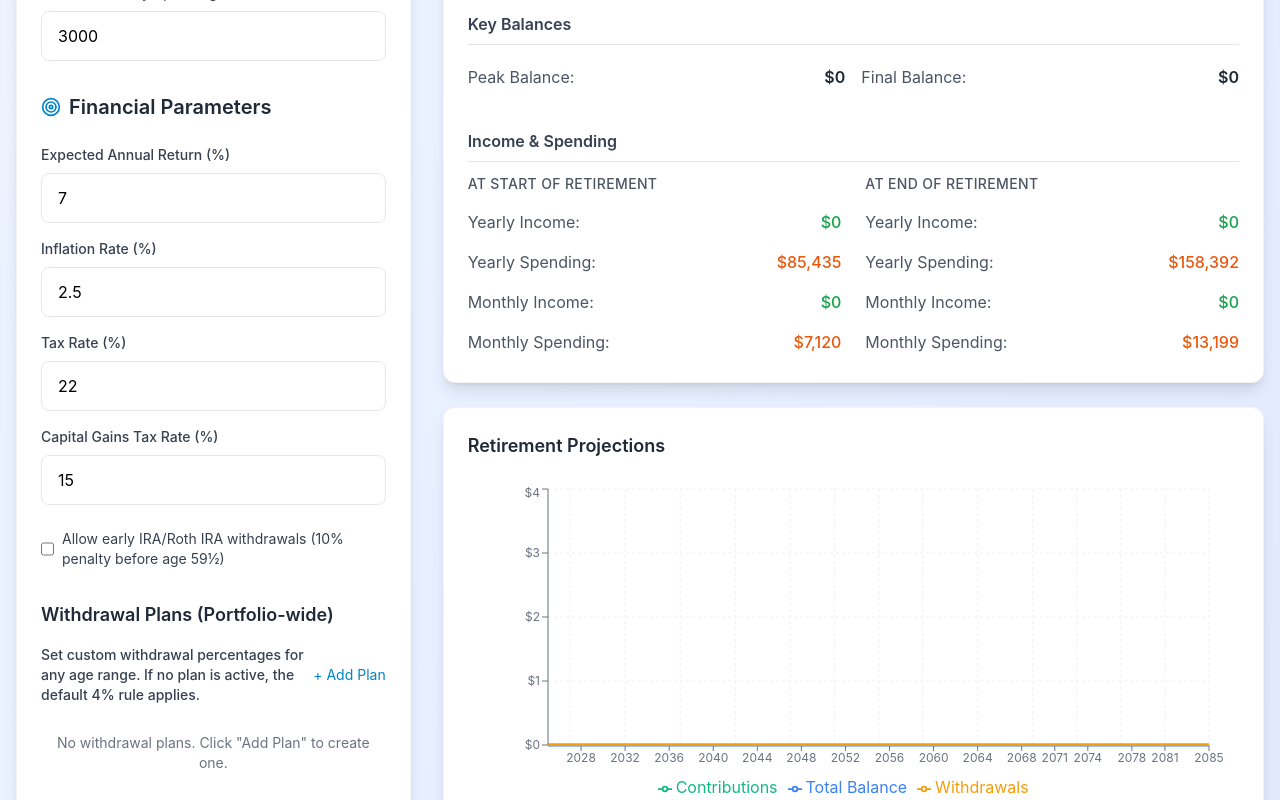
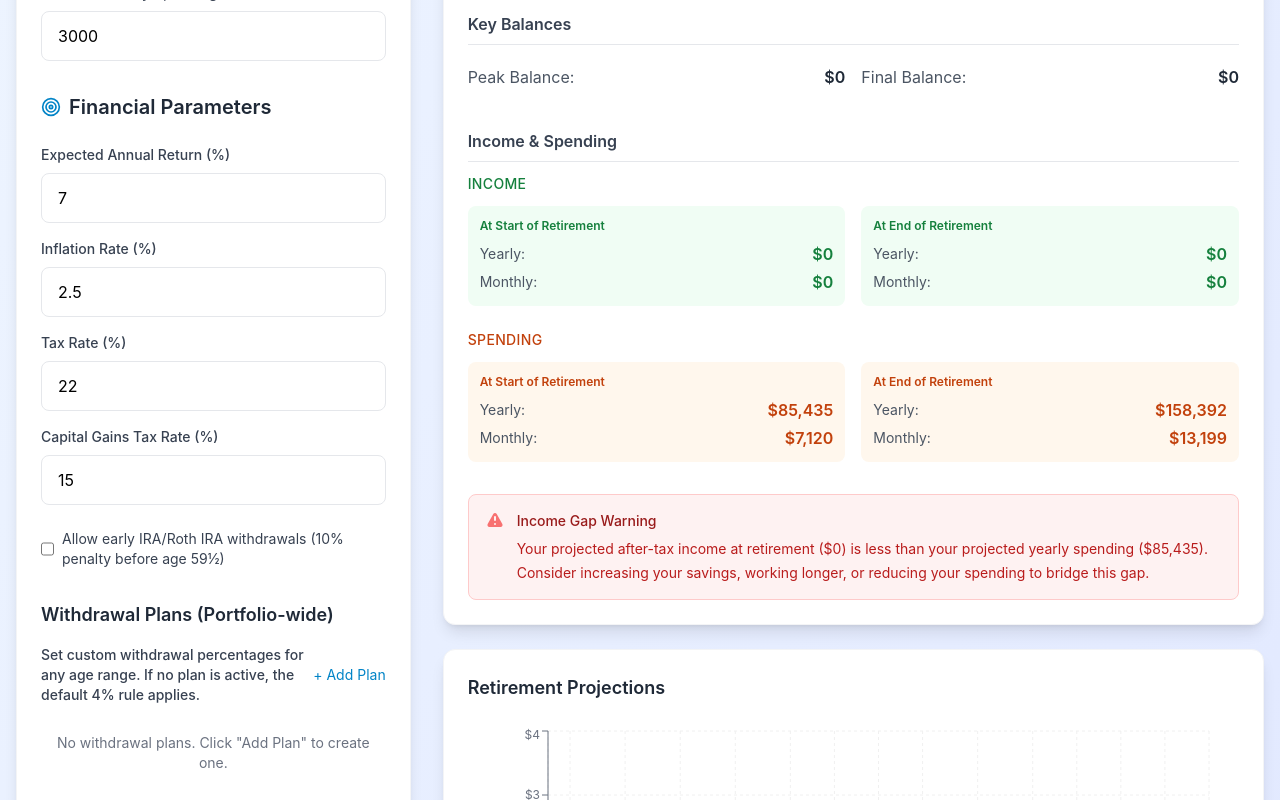
Before and after one commit to trevorlitsey/grainflow, a React (Vite) app: page / in a window 1280 px wide. Shown: the part 612-1412 px from the top of the page. Built offline with nearby package versions, Linux system fonts and the light colour scheme.

Commit message:
add warning

```diff
--- a/src/components/SummaryMetrics.tsx
+++ b/src/components/SummaryMetrics.tsx
@@ -149,22 +149,82 @@ const SummaryMetrics = ({ projections, data }: SummaryMetricsProps) => {
             <h4 className="text-md font-semibold text-gray-700 mb-3 pb-2 border-b border-gray-200">
               Income & Spending
             </h4>
-            <div className="grid grid-cols-1 md:grid-cols-2 gap-6">
-              {/* Start of Retirement */}
-              <div className="space-y-3">
-                <h5 className="text-sm font-medium text-gray-600 uppercase tracking-wide">
+            <div className="space-y-6">
+              {/* Income Section */}
+              <div>
+                <h5 className="text-sm font-medium text-green-700 uppercase tracking-wide mb-3">
+                  Income
+                </h5>
+                <div className="grid grid-cols-1 md:grid-cols-2 gap-4">
+                  <div className="bg-green-50 rounded-lg p-3">
+                    <h6 className="text-xs font-semibold text-green-700 mb-2">
                       At Start of Retirement
-                </h5>
-                <div className="space-y-2">
-                  <div className="flex justify-between items-center py-1">
-                    <span className="text-gray-600">Yearly Income:</span>
-                    <span className="font-medium text-green-600">
-                      {formatCurrency(retirementProjection?.withdrawals || 0)}
+                    </h6>
+                    <div className="space-y-1">
+                      <div className="flex justify-between items-center">
+                        <span className="text-sm text-gray-600">Yearly:</span>
+                        <span className="font-semibold text-green-700">
+                          {formatCurrency(
+                            (retirementProjection?.withdrawals || 0) -
+                              (retirementProjection?.taxes || 0)
+                          )}
                         </span>
                       </div>
-                  <div className="flex justify-between items-center py-1">
-                    <span className="text-gray-600">Yearly Spending:</span>
-                    <span className="font-medium text-orange-600">
+                      <div className="flex justify-between items-center">
+                        <span className="text-sm text-gray-600">Monthly:</span>
+                        <span className="font-semibold text-green-700">
+                          {formatCurrency(
+                            ((retirementProjection?.withdrawals || 0) -
+                              (retirementProjection?.taxes || 0)) /
+                              12
+                          )}
+                        </span>
+                      </div>
+                    </div>
+                  </div>
+                  <div className="bg-green-50 rounded-lg p-3">
+                    <h6 className="text-xs font-semibold text-green-700 mb-2">
+                      At End of Retirement
+                    </h6>
+                    <div className="space-y-1">
+                      <div className="flex justify-between items-center">
+                        <span className="text-sm text-gray-600">Yearly:</span>
+                        <span className="font-semibold text-green-700">
+                          {formatCurrency(
+                            (endProjection?.withdrawals || 0) -
+                              (endProjection?.taxes || 0)
+                          )}
+                        </span>
+                      </div>
+                      <div className="flex justify-between items-center">
+                        <span className="text-sm text-gray-600">Monthly:</span>
+                        <span className="font-semibold text-green-700">
+                          {formatCurrency(
+                            ((endProjection?.withdrawals || 0) -
+                              (endProjection?.taxes || 0)) /
+                              12
+                          )}
+                        </span>
+                      </div>
+                    </div>
+                  </div>
+                </div>
+              </div>
+
+              {/* Spending Section */}
+              <div>
+                <h5 className="text-sm font-medium text-orange-700 uppercase tracking-wide mb-3">
+                  Spending
+                </h5>
+                <div className="grid grid-cols-1 md:grid-cols-2 gap-4">
+                  <div className="bg-orange-50 rounded-lg p-3">
+                    <h6 className="text-xs font-semibold text-orange-700 mb-2">
+                      At Start of Retirement
+                    </h6>
+                    <div className="space-y-1">
+                      <div className="flex justify-between items-center">
+                        <span className="text-sm text-gray-600">Yearly:</span>
+                        <span className="font-semibold text-orange-700">
                           {formatCurrency(
                             12 *
                               data.currentMonthlySpending *
@@ -175,17 +235,9 @@ const SummaryMetrics = ({ projections, data }: SummaryMetricsProps) => {
                           )}
                         </span>
                       </div>
-                  <div className="flex justify-between items-center py-1">
-                    <span className="text-gray-600">Monthly Income:</span>
-                    <span className="font-medium text-green-600">
-                      {formatCurrency(
-                        (retirementProjection?.withdrawals || 0) / 12
-                      )}
-                    </span>
-                  </div>
-                  <div className="flex justify-between items-center py-1">
-                    <span className="text-gray-600">Monthly Spending:</span>
-                    <span className="font-medium text-orange-600">
+                      <div className="flex justify-between items-center">
+                        <span className="text-sm text-gray-600">Monthly:</span>
+                        <span className="font-semibold text-orange-700">
                           {formatCurrency(
                             data.currentMonthlySpending *
                               Math.pow(
@@ -197,22 +249,14 @@ const SummaryMetrics = ({ projections, data }: SummaryMetricsProps) => {
                       </div>
                     </div>
                   </div>
-
-              {/* End of Retirement */}
-              <div className="space-y-3">
-                <h5 className="text-sm font-medium text-gray-600 uppercase tracking-wide">
+                  <div className="bg-orange-50 rounded-lg p-3">
+                    <h6 className="text-xs font-semibold text-orange-700 mb-2">
                       At End of Retirement
-                </h5>
-                <div className="space-y-2">
-                  <div className="flex justify-between items-center py-1">
-                    <span className="text-gray-600">Yearly Income:</span>
-                    <span className="font-medium text-green-600">
-                      {formatCurrency(endProjection?.withdrawals || 0)}
-                    </span>
-                  </div>
-                  <div className="flex justify-between items-center py-1">
-                    <span className="text-gray-600">Yearly Spending:</span>
-                    <span className="font-medium text-orange-600">
+                    </h6>
+                    <div className="space-y-1">
+                      <div className="flex justify-between items-center">
+                        <span className="text-sm text-gray-600">Yearly:</span>
+                        <span className="font-semibold text-orange-700">
                           {formatCurrency(
                             12 *
                               data.currentMonthlySpending *
@@ -223,15 +267,9 @@ const SummaryMetrics = ({ projections, data }: SummaryMetricsProps) => {
                           )}
                         </span>
                       </div>
-                  <div className="flex justify-between items-center py-1">
-                    <span className="text-gray-600">Monthly Income:</span>
-                    <span className="font-medium text-green-600">
-                      {formatCurrency((endProjection?.withdrawals || 0) / 12)}
-                    </span>
-                  </div>
-                  <div className="flex justify-between items-center py-1">
-                    <span className="text-gray-600">Monthly Spending:</span>
-                    <span className="font-medium text-orange-600">
+                      <div className="flex justify-between items-center">
+                        <span className="text-sm text-gray-600">Monthly:</span>
+                        <span className="font-semibold text-orange-700">
                           {formatCurrency(
                             data.currentMonthlySpending *
                               Math.pow(
@@ -247,6 +285,62 @@ const SummaryMetrics = ({ projections, data }: SummaryMetricsProps) => {
               </div>
             </div>
           </div>
+
+          {/* Warning if income < expenses */}
+          {(() => {
+            const startIncome =
+              (retirementProjection?.withdrawals || 0) -
+              (retirementProjection?.taxes || 0);
+            const startSpending =
+              12 *
+              data.currentMonthlySpending *
+              Math.pow(
+                1 + data.inflationRate / 100,
+                data.retirementAge - data.currentAge
+              );
+
+            if (startIncome < startSpending) {
+              return (
+                <div className="bg-red-50 border border-red-200 rounded-lg p-4">
+                  <div className="flex items-start">
+                    <div className="flex-shrink-0">
+                      <svg
+                        className="h-5 w-5 text-red-400"
+                        viewBox="0 0 20 20"
+                        fill="currentColor"
+                      >
+                        <path
+                          fillRule="evenodd"
+                          d="M8.257 3.099c.765-1.36 2.722-1.36 3.486 0l5.58 9.92c.75 1.334-.213 2.98-1.742 2.98H4.42c-1.53 0-2.493-1.646-1.743-2.98l5.58-9.92zM11 13a1 1 0 11-2 0 1 1 0 012 0zm-1-8a1 1 0 00-1 1v3a1 1 0 002 0V6a1 1 0 00-1-1z"
+                          clipRule="evenodd"
+                        />
+                      </svg>
+                    </div>
+                    <div className="ml-3">
+                      <h3 className="text-sm font-medium text-red-800">
+                        Income Gap Warning
+                      </h3>
+                      <div className="mt-2 text-sm text-red-700">
+                        <p>
+                          Your projected after-tax income at retirement (
+                          {formatCurrency(startIncome)}) is less than your
+                          projected yearly spending (
+                          {formatCurrency(startSpending)}).
+                        </p>
+                        <p className="mt-1">
+                          Consider increasing your savings, working longer, or
+                          reducing your spending to bridge this gap.
+                        </p>
+                      </div>
+                    </div>
+                  </div>
+                </div>
+              );
+            }
+            return null;
+          })()}
+        </div>
+      </div>
     </div>
   );
 };
```
Lines whose indentation alone changed are shown as unchanged.
